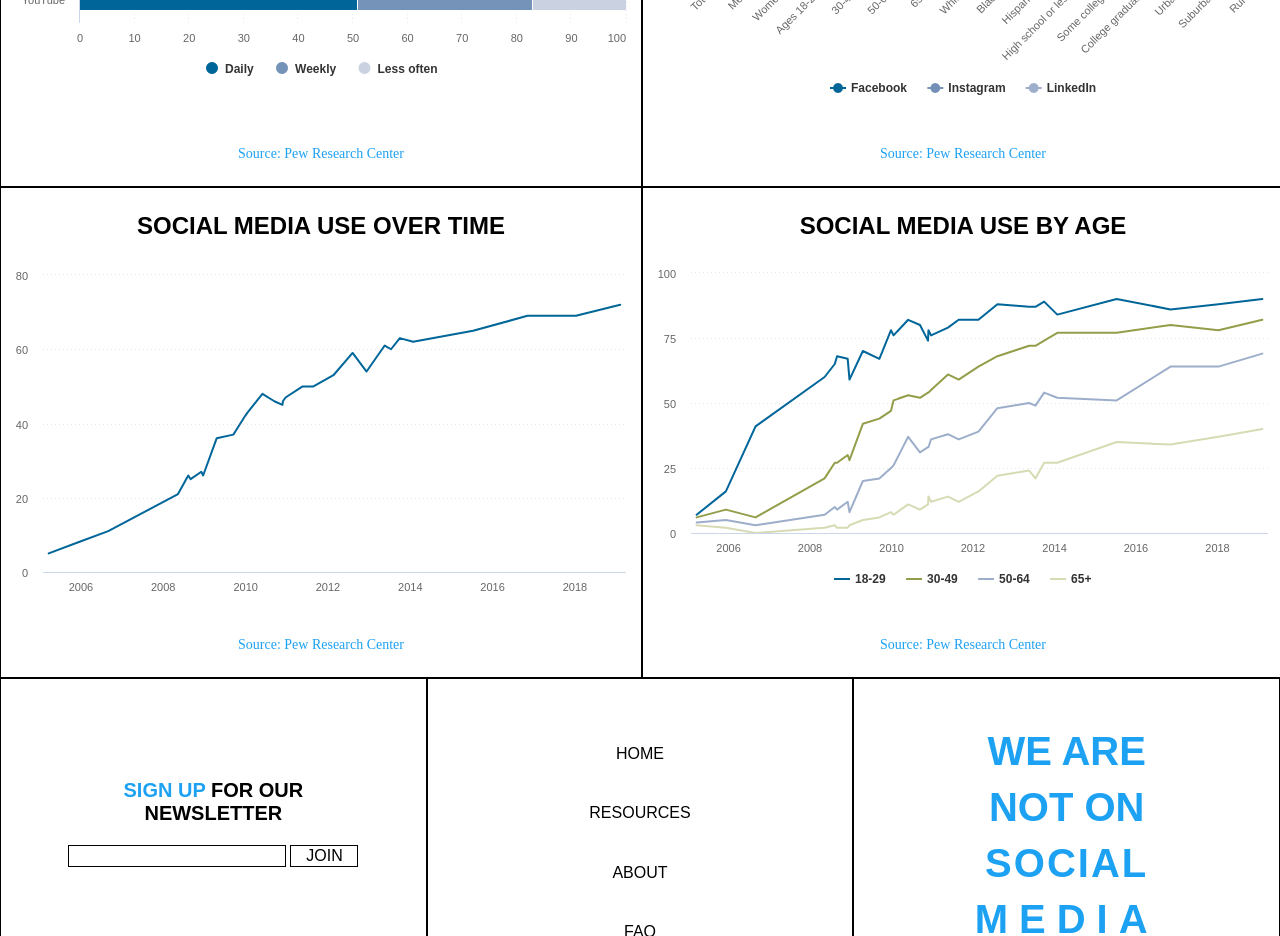
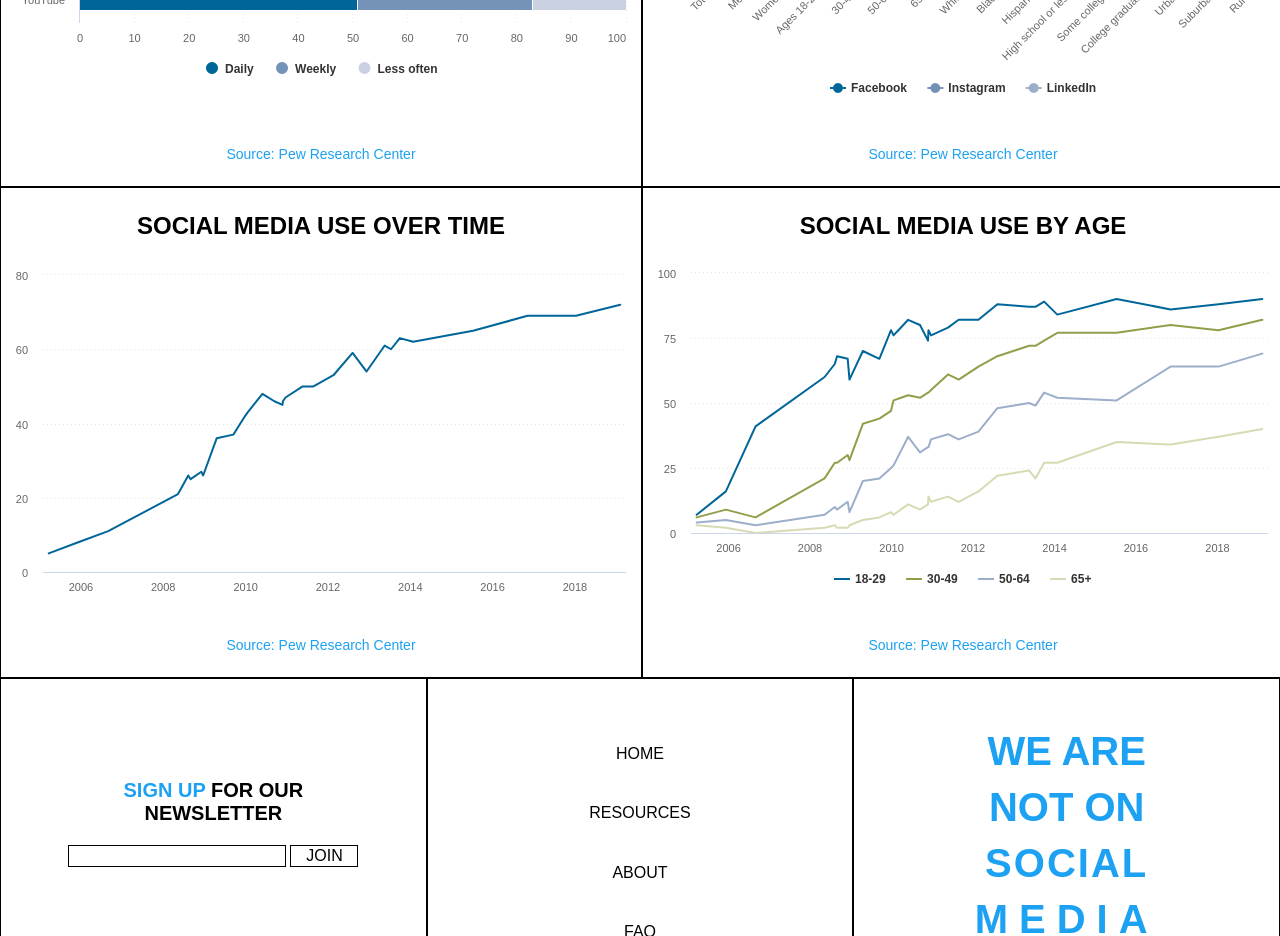
Before and after one commit to stxne/SocialMediaAddict, a plain HTML site: page index.html in a window 1280 px wide. Shown: the part 2040-2976 px from the top of the page. Drawn offline with Linux system fonts and the light colour scheme; a web font is replaced by a local one.

Commit message:
Final Site.

```diff
--- a/style.css
+++ b/style.css
@@ -144,6 +144,9 @@ p{
 
 .graphContent p{
   text-align: center;
+  font-family: termina, sans-serif;
+  font-weight: 400;
+  font-style: normal;
   font-size: 1.75vmin;
   color: #1DA1F2;
 }
```
